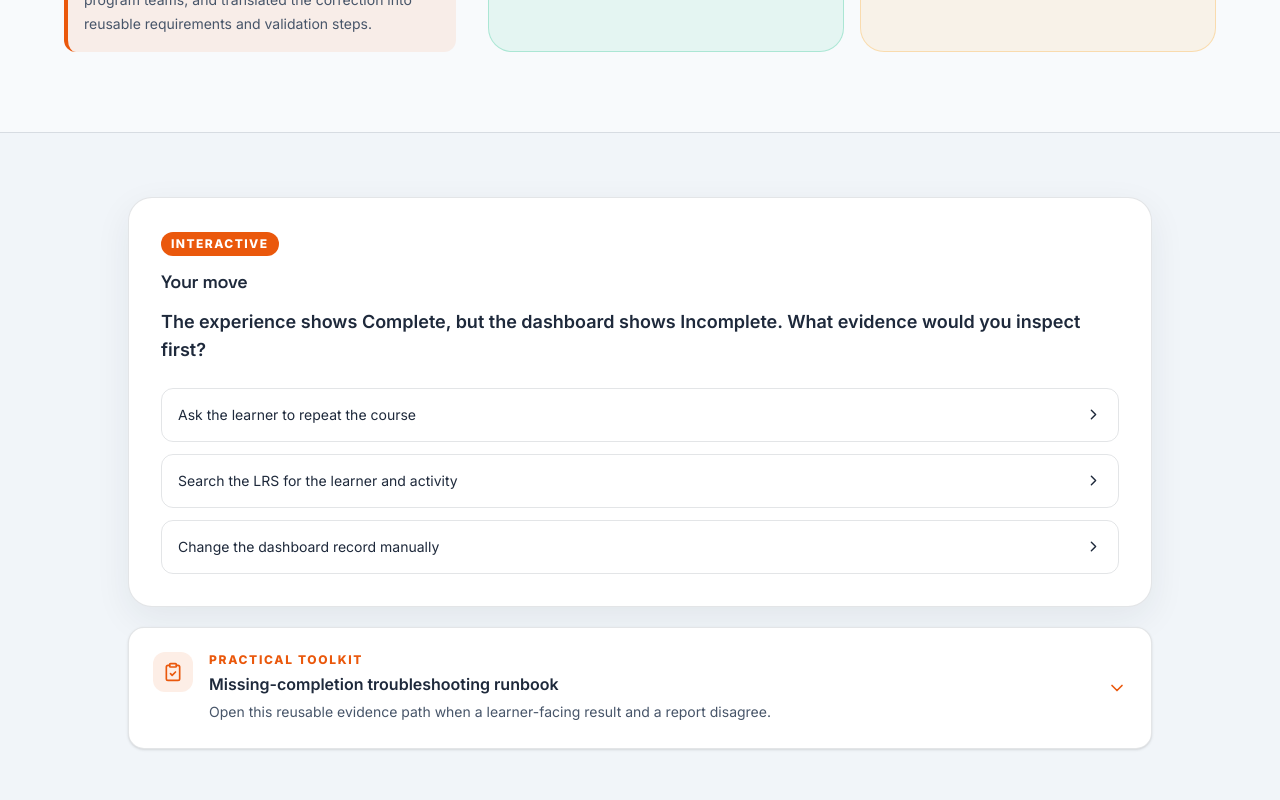
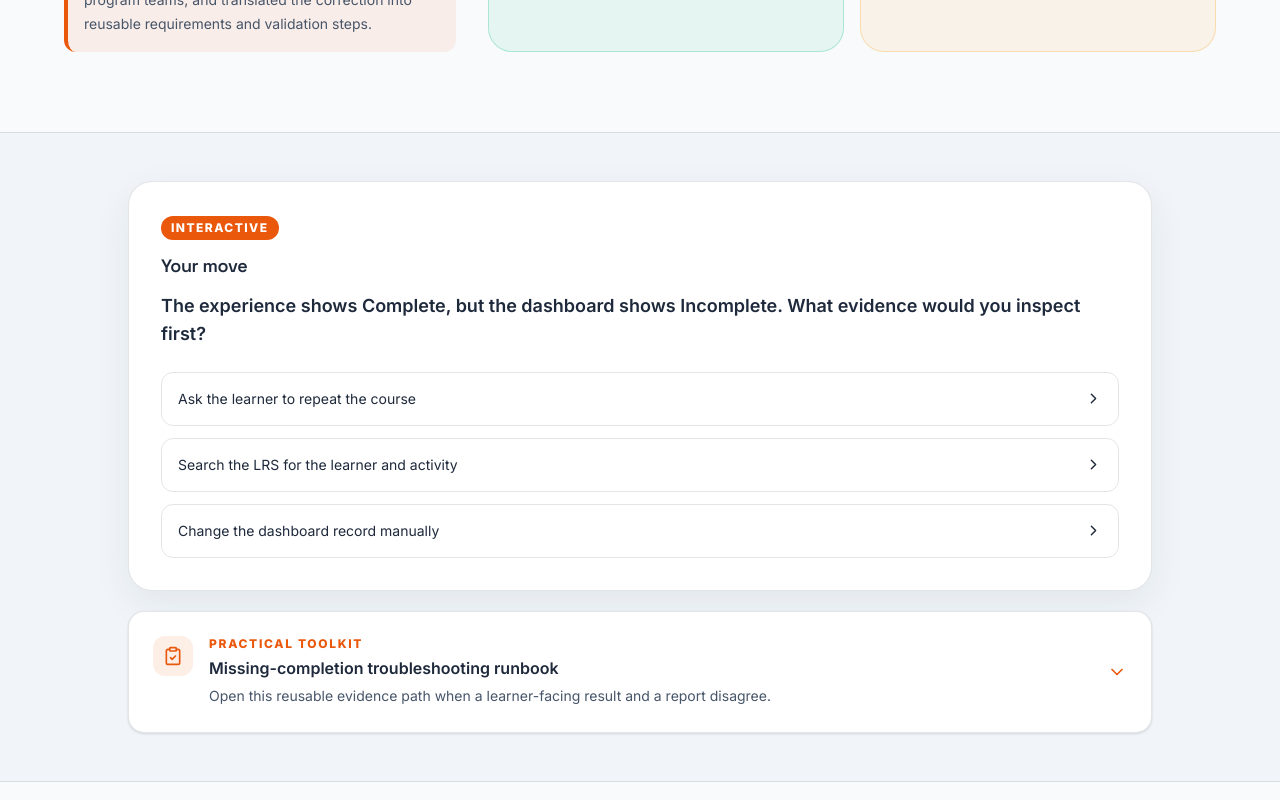
Before and after one commit to dgutensohn03/dg-portfolio, a Next.js app: page /learn/missing-completion in a window 1280 px wide. Shown: the part 1440-2240 px from the top of the page. Built offline with nearby package versions, Linux system fonts and the light colour scheme.

Commit message:
Refine Learn visuals, spacing, and interactions

```diff
--- a/src/app/learn/missing-completion/page.tsx
+++ b/src/app/learn/missing-completion/page.tsx
@@ -112,7 +112,7 @@ export default function MissingCompletion() {
 
         <section
           id="decision"
-          className="case-band border-y border-[var(--hairline)] px-5 py-16 sm:px-6"
+          className="case-band border-y border-[var(--hairline)] px-5 py-12 sm:px-6"
         >
           <div className="mx-auto max-w-5xl space-y-5">
             <DiagnosticDecision />
```
